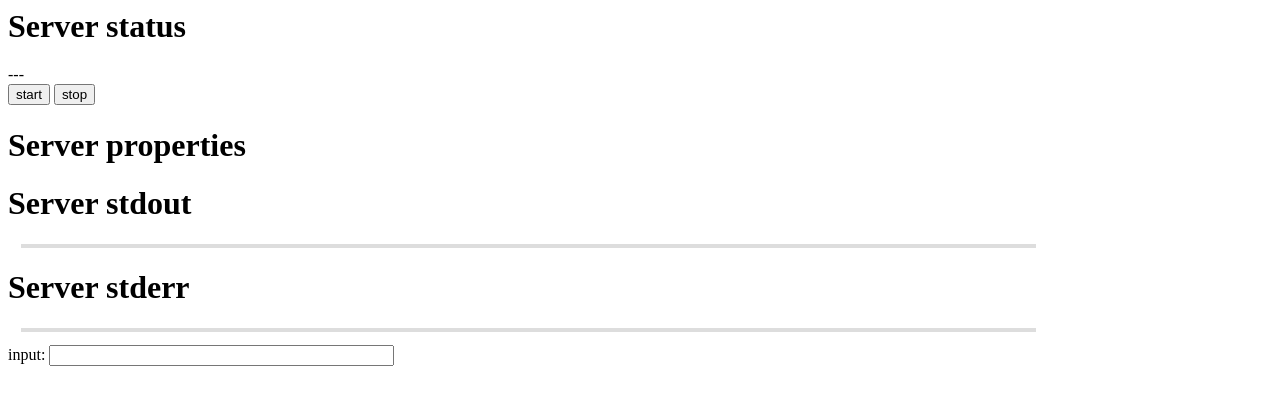
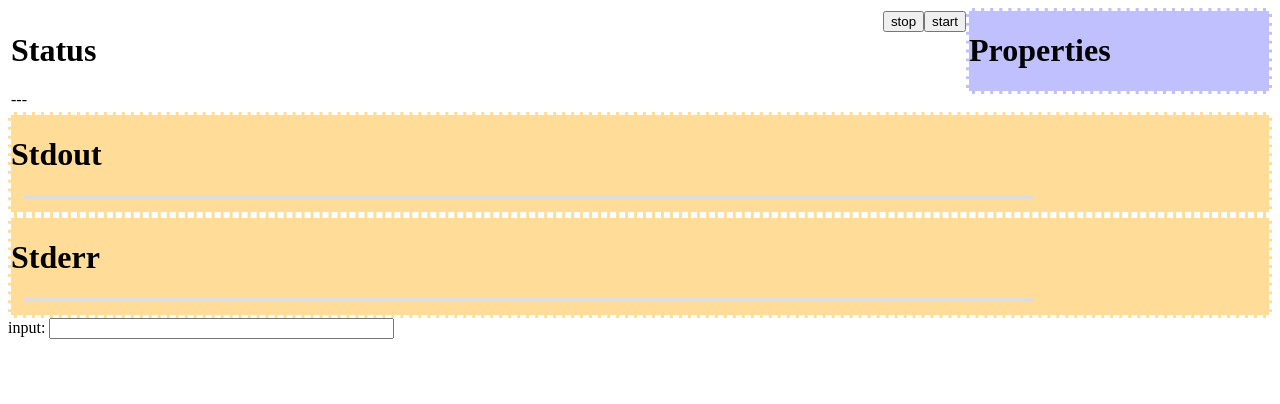
Before and after one commit to Fusselwurm/MineNode, a plain HTML site: page resources/index.html in a window 1280 px wide. Drawn offline with nearby package versions, Linux system fonts and the light colour scheme; no server answers.

Commit message:
greatly pretty up the html page. insert world name in document title.

```diff
--- a/resources/index.html
+++ b/resources/index.html
@@ -1,6 +1,6 @@
 <html>
 <head>
-	<title>MineNode - extremely primitive Minecraft Server frontend</title>
+	<title>---</title>
 	<!-- im sry master resig. im a lazy ass, you see (TODO) -->
 	<script src="http://code.jquery.com/jquery-1.4.4.min.js"></script>
 	<style>
@@ -9,7 +9,7 @@
 		}
 
 		.logcontainer {
-			max-height: 200px;
+			max-height: 170px;
 			max-width: 80%;
 			margin: 1em;
 			font-family: monospace;
@@ -24,34 +24,66 @@
 			background-color: #f88;
 		}
 
+		#container_server_status {
+			border: 3px dashed #fff;
+		}
+
+		#container_server_stderr, #container_server_stdout {
+			border: 3px dashed #fff;
+			background-color: #fd9;
+		}
+
+		#container_server_properties {
+			width: 300px;
+			background-color: #c0c0ff;
+			float: right;
+			border: 3px dashed #fff;
+		}
+
 		#server_properties td {
-			border: 1px dotted #ccc;
-			padding: 0.3em;
+			border: 2px dashed #fff;
+			padding: 0.2em;
 		}
 
 		#server_properties table {
+			margin: 1em;
 			border-spacing: 0;
 			border-collapse: collapse;
 		}
 
+		button {
+			float: right;
+		}
 
 	</style>
 	<script>
 		/*global $*/
 		var adminkey = '%%ADMINKEY%%';
+		var title = 'MineNode - Minecraft Server Frontend for "%s"';
 	</script>
 </head>
 <body>
-	<h1>Server status</h1>
-	<div id="server_status">---</div>
-	<button id="server_switch_on">start</button>
-	<button id="server_switch_off">stop</button>
-	<h1>Server properties</h1>
-	<div id="server_properties"></div>
-	<h1>Server stdout</h1>
-	<div ><pre id="server_stdout" class="logcontainer"></pre></div>
-	<h1>Server stderr</h1>
-	<div ><pre id="server_stderr" class="logcontainer"></pre></div>
+	<div id="container_server_properties">
+		<h1>Properties</h1>
+		<div id="server_properties"></div>
+	</div>
+	<div id="container_server_status">
+		<button id="server_switch_on">start</button>
+		<button id="server_switch_off">stop</button>
+		<h1>Status</h1>
+		<div id="server_status">---</div>
+
+	</div>
+
+	<div id="container_server_stdout">
+		<h1>Stdout</h1>
+		<div ><pre id="server_stdout" class="logcontainer"></pre></div>
+	</div>
+
+	<div id="container_server_stderr">
+	<h1>Stderr</h1>
+	<div><pre id="server_stderr" class="logcontainer"></pre></div>
+	</div>
 	<div>
 		<label for="server_stdin">input:</label>
 		<input type="text" size="40" id="server_stdin" />
@@ -91,9 +123,11 @@
 			pollServerStatus = function () {
 				$.get('/' + adminkey, {type: 'status'}, function (data) {
 					if (data) {
-						$('#server_status').addClass('enabled').removeClass('disabled').text('running');
+						$('#container_server_status').addClass('enabled').removeClass('disabled');
+						$('#server_status').text('running');
 					} else {
-						$('#server_status').removeClass('enabled').addClass('disabled').text('stopped');
+						$('#container_server_status').removeClass('enabled').addClass('disabled');
+						$('#server_status').text('stopped');
 					}
 
 					setTimeout(pollServerStatus, 3000);
@@ -103,12 +137,16 @@
 				$.get('/' + adminkey, {type: 'properties'}, function (data) {
 					var n, s = '<table>';
 					for (n in data) {
-						if (data.hasOwnProperty(n)) {
-							s += '<tr><td>' + n + '<\/td><td>' + data[n] + '<\/td><\/tr>';
+						if (n && data.hasOwnProperty(n)) {
+							s += '<tr><td>' + n + '<\/td><td>' + data[n] + '<\/td><\/tr>\n';
 						}
 					}
 					s += '<\/table>';
 					$('#server_properties').html(s);
+
+					if (data['level-name']) {
+						document.title = title.replace('%s', data['level-name']);
+					}
 
 				}, 'json');
 			};
```
